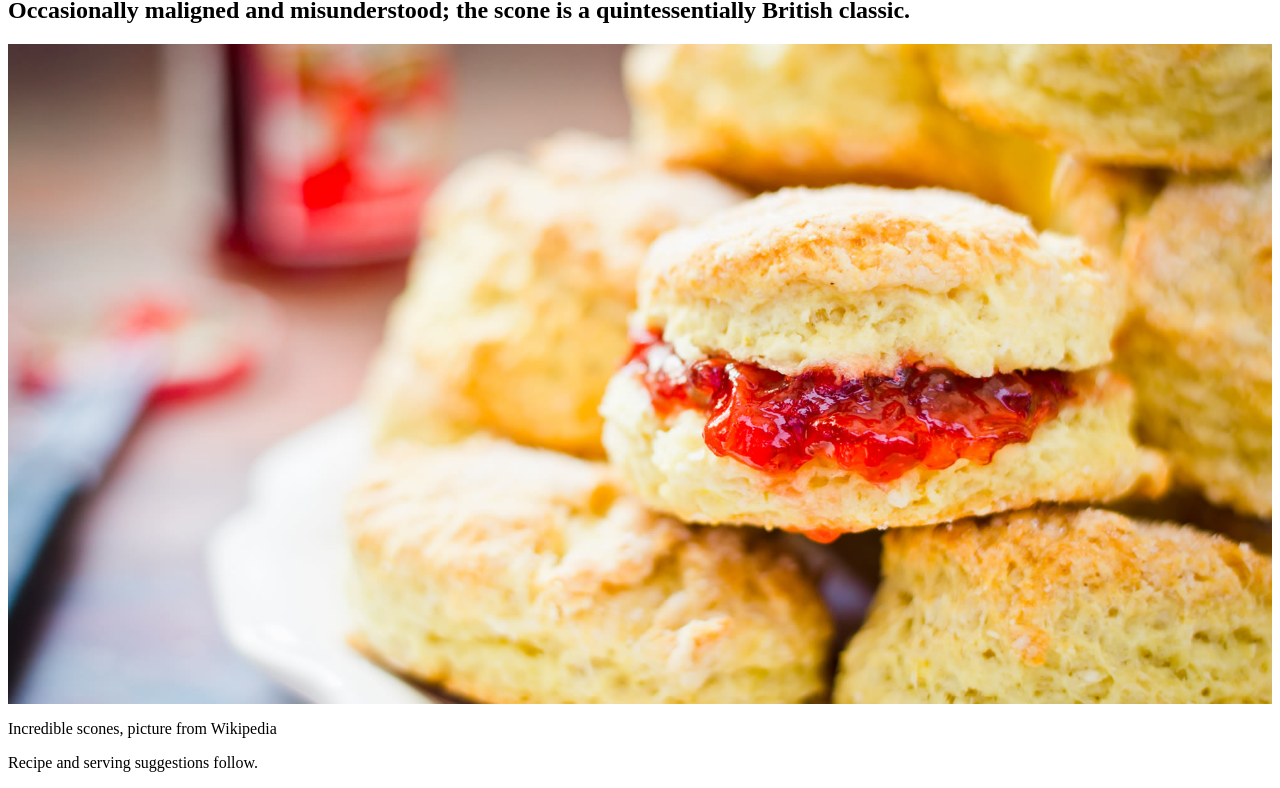
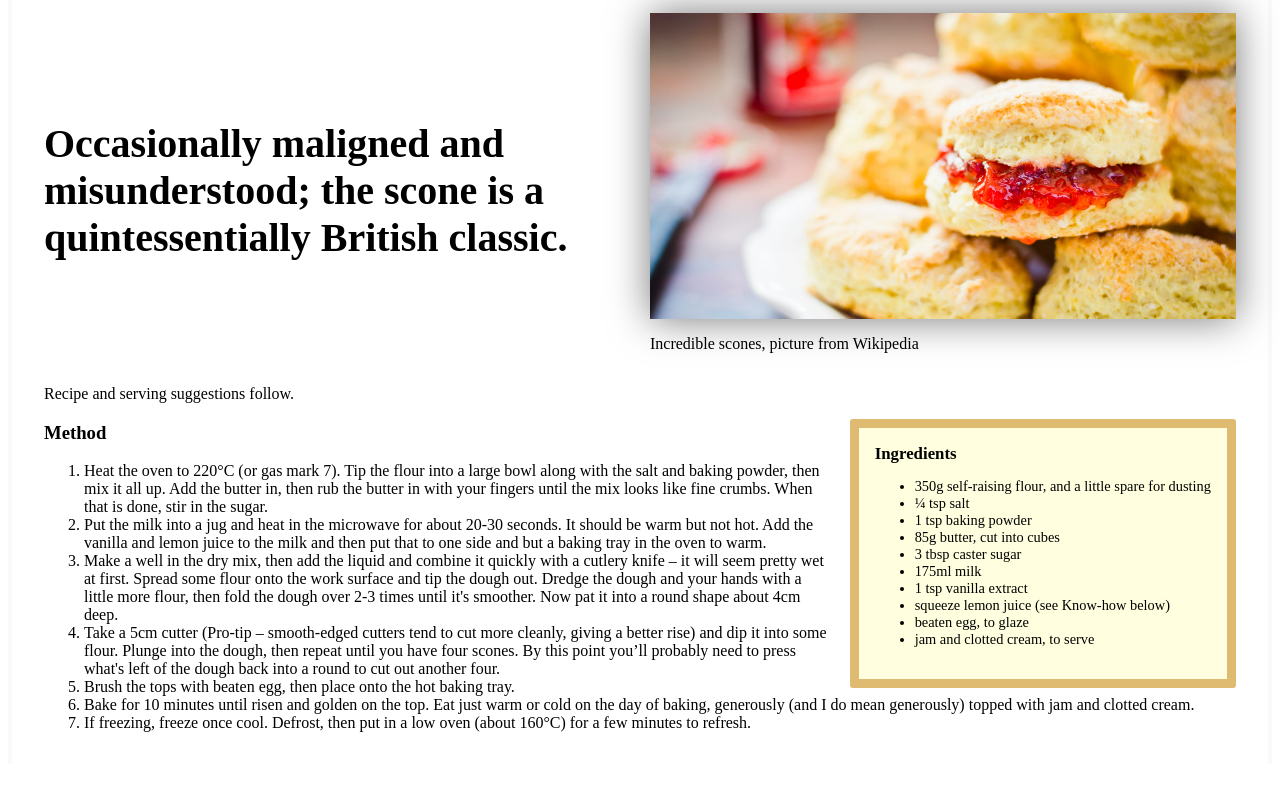
Before and after one commit to d2d-weizhi/responsive-web, a plain HTML site: page getting-started/index.html in a window 1280 px wide. Shown: the part 145-933 px from the top of the page. Drawn offline with Linux system fonts and the light colour scheme.

Commit message:
Finished going thru Chapter 1

```diff
--- a/getting-started/css/styles.css
+++ b/getting-started/css/styles.css
@@ -1,3 +1,54 @@
 img {
   max-width: 100%;
 }
+@media screen and (min-width: 800px) {
+  body {
+    border-left: 4px solid #f9f9f9;
+    border-right: 4px solid #f9f9f9;
+    padding: 1rem 2rem;
+  }
+
+  .IntroWrapper {
+    display: flex;
+    gap: 0 20px;
+    flex: 1 1 auto;
+    align-items: center;
+  }
+
+  .MoneyShot,
+  .IntroText {
+    margin: 0;
+    flex: 1 1 50%;
+  }
+
+  .MoneyShowImg {
+    filter: drop-shadow(0 0 20px #0008);
+    border: 0;
+  }
+
+  .IntroText {
+    padding: 0.5 rem;
+    font-size: 2.5rem;
+    text-align: left;
+    position: relative;
+  }
+
+  .Ingredients {
+    font-size: 0.9rem;
+    float: right;
+    padding: 1rem;
+    margin: 0 0 0.5rem 1rem;
+    border-radius: 3px;
+    background-color: #ffffdf;
+    border: 9px solid #debb71;
+  }
+
+  .Ingredients h3 {
+    margin: 0;
+  }
+
+  .recipe-container {
+    width: 900px;
+    margin: 0 auto;
+  }
+}
--- a/getting-started/index.html
+++ b/getting-started/index.html
@@ -4,30 +4,26 @@
 		<title>Getting Started with Deep-dive into RWD</title>
 		<meta
 			name="description"
-      content="A basic responsive web page - an example from Chapter 1" />
-    <meta name="viewport"
-      content="width=device-width, initial-scale=1.0" />
+			content="A basic responsive web page - an example from Chapter 1"
+		/>
+		<meta name="viewport" content="width=device-width, initial-scale=1.0" />
 		<link rel="stylesheet" href="css/styles.css" />
 	</head>
 	<body>
 		<div class="Header">
 			<a href="/" clas="LogoWrapper">
-        <img
-          src="img/SOC-Logo.png"
-          alt="Scone O'Clock Logo" />
+				<img src="img/SOC-Logo.png" alt="Scone O'Clock Logo" />
 			</a>
 			<h1 class="Strap">Scones: the most resplendent of snacks</h1>
 		</div>
 		<div class="IntroWrapper">
 			<h2 class="IntroText">
-          Occasionally maligned and misunderstood; the scone is a
-          quintessentially British classic.
+				Occasionally maligned and misunderstood; the scone is a quintessentially
+				British classic.
 			</h2>
-      <img src="img/scones.jpg" />
 			<div class="MoneyShot">
-          <p class="ImageCaption">
-              Incredible scones, picture from Wikipedia
-          </p>
+        <img src="img/scones.jpg" class="MoneyShowImg" />
+				<p class="ImageCaption">Incredible scones, picture from Wikipedia</p>
 			</div>
 		</div>
 		<p>Recipe and serving suggestions follow.</p>
@@ -50,46 +46,43 @@
 			<h3 class="SubHeader">Method</h3>
 			<ol class="MethodWrapper">
 				<li>
-              Heat the oven to 220&deg;C (or gas mark 7). Tip the flour
-              into a large bowl along with the salt and baking powder,
-              then mix it all up. Add the butter in, then rub the butter
-              in with your fingers until the mix looks like fine crumbs.
-              When that is done, stir in the sugar.
+					Heat the oven to 220&deg;C (or gas mark 7). Tip the flour into a large
+					bowl along with the salt and baking powder, then mix it all up. Add
+					the butter in, then rub the butter in with your fingers until the mix
+					looks like fine crumbs. When that is done, stir in the sugar.
 				</li>
 				<li>
-              Put the milk into a jug and heat in the microwave for about
-              20-30 seconds. It should be warm but not hot. Add the
-              vanilla and lemon juice to the milk and then put that to one
-              side and but a baking tray in the oven to warm.
+					Put the milk into a jug and heat in the microwave for about 20-30
+					seconds. It should be warm but not hot. Add the vanilla and lemon
+					juice to the milk and then put that to one side and but a baking tray
+					in the oven to warm.
 				</li>
 				<li>
-              Make a well in the dry mix, then add the liquid and combine
-              it quickly with a cutlery knife – it will seem pretty wet at
-              first. Spread some flour onto the work surface and tip the
-              dough out. Dredge the dough and your hands with a little
-              more flour, then fold the dough over 2-3 times until it's
-              smoother. Now pat it into a round shape about 4cm deep.
+					Make a well in the dry mix, then add the liquid and combine it quickly
+					with a cutlery knife – it will seem pretty wet at first. Spread some
+					flour onto the work surface and tip the dough out. Dredge the dough
+					and your hands with a little more flour, then fold the dough over 2-3
+					times until it's smoother. Now pat it into a round shape about 4cm
+					deep.
 				</li>
 				<li>
-              Take a 5cm cutter (Pro-tip – smooth-edged cutters tend to
-              cut more cleanly, giving a better rise) and dip it into some
-              flour. Plunge into the dough, then repeat until you have
-              four scones. By this point you’ll probably need to press
-              what's left of the dough back into a round to cut out
-              another four.
+					Take a 5cm cutter (Pro-tip – smooth-edged cutters tend to cut more
+					cleanly, giving a better rise) and dip it into some flour. Plunge into
+					the dough, then repeat until you have four scones. By this point
+					you’ll probably need to press what's left of the dough back into a
+					round to cut out another four.
 				</li>
 				<li>
-              Brush the tops with beaten egg, then place onto the hot
-              baking tray.
+					Brush the tops with beaten egg, then place onto the hot baking tray.
 				</li>
 				<li>
-              Bake for 10 minutes until risen and golden on the top. Eat
-              just warm or cold on the day of baking, generously (and I do
-              mean generously) topped with jam and clotted cream.
+					Bake for 10 minutes until risen and golden on the top. Eat just warm
+					or cold on the day of baking, generously (and I do mean generously)
+					topped with jam and clotted cream.
 				</li>
 				<li>
-              If freezing, freeze once cool. Defrost, then put in a low
-              oven (about 160&deg;C) for a few minutes to refresh.
+					If freezing, freeze once cool. Defrost, then put in a low oven (about
+					160&deg;C) for a few minutes to refresh.
 				</li>
 			</ol>
 		</div>
```
Also changed, not shown: 1 other file. Lines whose indentation alone changed are shown as unchanged.
